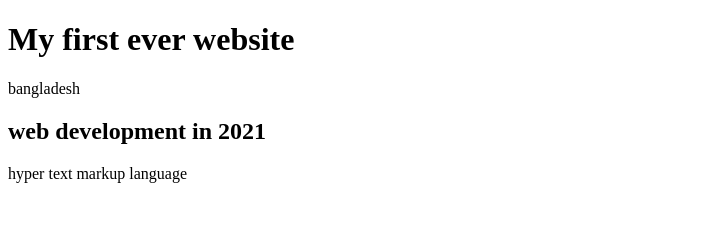
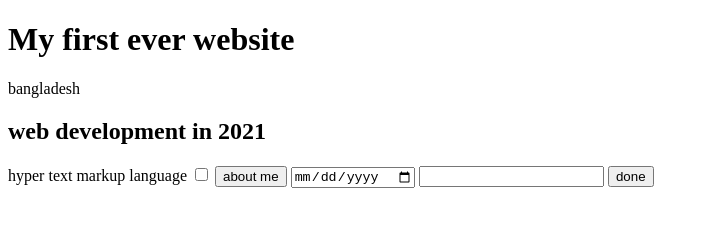
Before and after one commit to Tayeb-cyber-master/my-first-website, a plain HTML site: page index.html in a window 1280 px wide. Shown: the whole page, without its empty margins (0-709 px from the left). Drawn offline with Linux system fonts and the light colour scheme.

Commit message:
added button

```diff
--- a/index.html
+++ b/index.html
@@ -11,6 +11,11 @@
     <p>bangladesh</p>
     <h2>web development in 2021</h2>
     <span>hyper text markup language</span>
+    <input type="checkbox" name="noob" id="">
+    <button>about me</button>
+    <input type="date" name="name" id="">
+    <input type="email" name="" id="">
+    <button type="submit">done</button>
 
 </body>
 </html>
```
